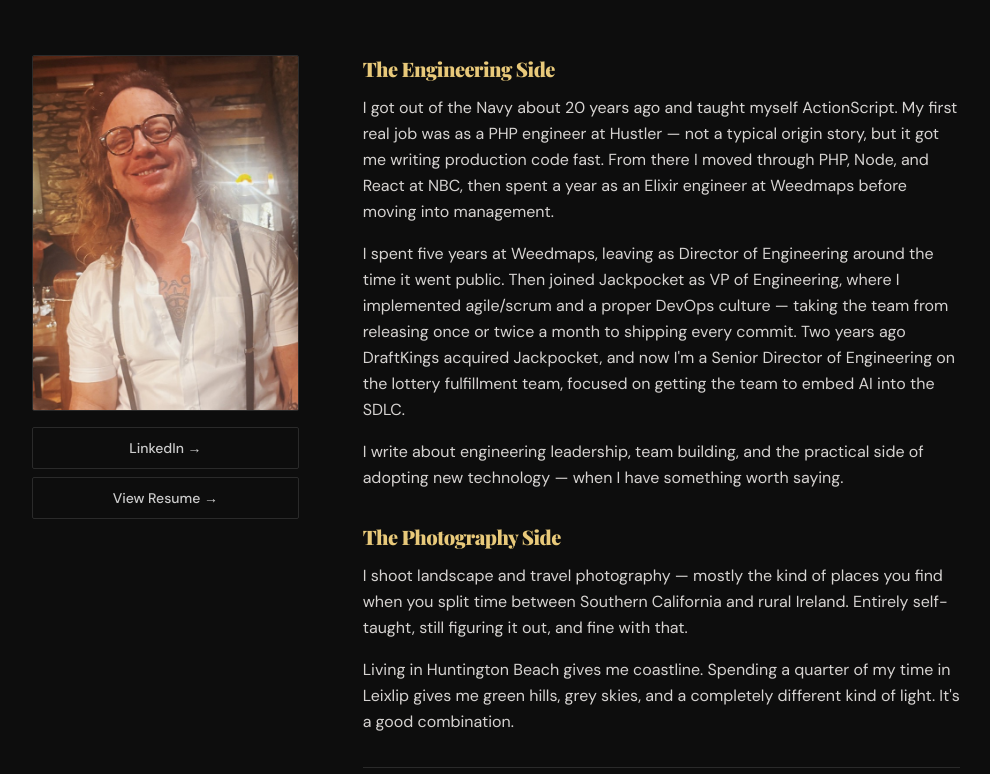
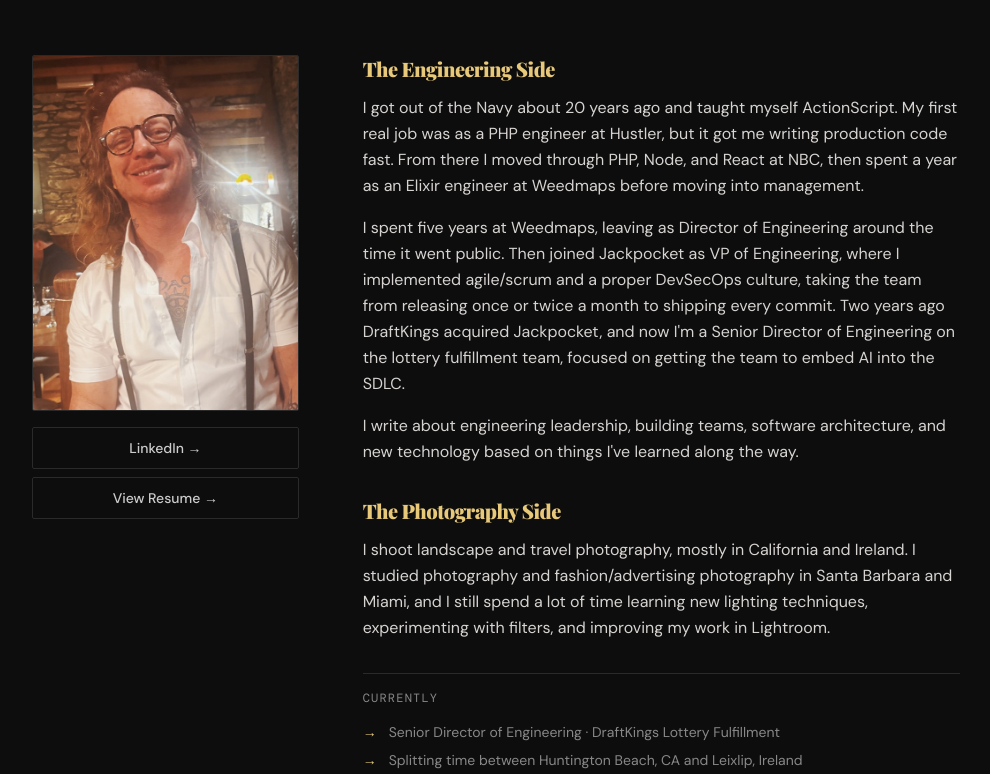
Before and after one commit to joshnykamp/joshnykamp-com, a Next.js app: page /about in a window 1280 px wide. Shown: the part 306-1080 px from the top of the page, without its empty margins (144-1134 px from the left). Built offline with nearby package versions, Linux system fonts and the light colour scheme; a web font is replaced by a local one.

Commit message:
getting rid of AI copy

```diff
--- a/src/app/about/page.tsx
+++ b/src/app/about/page.tsx
@@ -48,7 +48,7 @@
             <div className="space-y-4 text-stone-300 leading-relaxed">
               <p>
                 I got out of the Navy about 20 years ago and taught myself ActionScript.
-                My first real job was as a PHP engineer at Hustler — not a typical origin story,
+                My first real job was as a PHP engineer at Hustler,
                 but it got me writing production code fast. From there I moved through PHP,
                 Node, and React at NBC, then spent a year as an Elixir engineer at Weedmaps
                 before moving into management.
@@ -56,15 +56,14 @@
               <p>
                 I spent five years at Weedmaps, leaving as Director of Engineering around the
                 time it went public. Then joined Jackpocket as VP of Engineering, where I
-                implemented agile/scrum and a proper DevOps culture — taking the team from
+                implemented agile/scrum and a proper DevSecOps culture, taking the team from
                 releasing once or twice a month to shipping every commit. Two years ago
                 DraftKings acquired Jackpocket, and now I'm a Senior Director of Engineering
                 on the lottery fulfillment team, focused on getting the team to embed AI
                 into the SDLC.
               </p>
               <p>
-                I write about engineering leadership, team building, and the practical side
-                of adopting new technology — when I have something worth saying.
+                I write about engineering leadership, building teams, software architecture, and new technology based on things I've learned along the way.
               </p>
             </div>
           </div>
@@ -73,14 +72,9 @@
             <h2 className="heading-display text-xl mb-3 text-gold">The Photography Side</h2>
             <div className="space-y-4 text-stone-300 leading-relaxed">
               <p>
-                I shoot landscape and travel photography — mostly the kind of places you
-                find when you split time between Southern California and rural Ireland.
-                Entirely self-taught, still figuring it out, and fine with that.
-              </p>
-              <p>
-                Living in Huntington Beach gives me coastline. Spending a quarter of my time
-                in Leixlip gives me green hills, grey skies, and a completely different
-                kind of light. It's a good combination.
+                I shoot landscape and travel photography, mostly in California and Ireland.
+                I studied photography and fashion/advertising photography in Santa Barbara and Miami,
+                and I still spend a lot of time learning new lighting techniques, experimenting with filters, and improving my work in Lightroom.
               </p>
             </div>
           </div>
--- a/src/app/page.tsx
+++ b/src/app/page.tsx
@@ -24,8 +24,7 @@
             <span className="text-gold">DraftKings.</span>
           </h1>
           <p className="text-stone-400 text-lg md:text-xl max-w-xl mb-10 leading-relaxed">
-            Engineering leader, amateur photographer, surfer, and mountain biker
-            I split my time between Huntington Beach and Ireland.
+            Engineering leader, photographer, guitarist, bookworm, surfer, and mountain biker.
           </p>
           <div className="flex flex-wrap gap-4">
             <Link href="/blog" className="btn-primary">Read the blog</Link>
@@ -61,7 +60,7 @@
             <div>
               <p className="label-mono mb-2">Photography</p>
               <h2 className="heading-display text-3xl md:text-4xl max-w-lg">
-                Taking the Long Way.
+                From the Road.
               </h2>
             </div>
             <Link href="/photography" className="btn-outline flex-shrink-0">View gallery →</Link>
@@ -76,14 +75,14 @@
             <div>
               <p className="label-mono mb-3">About</p>
               <h2 className="heading-display text-3xl mb-5">
-                Engineer by trade.<br />
-                <span className="text-gold">Terrible at staying home.</span>
+                Engineering Leader<br />
+                <span className="text-gold">Photographer &amp; Traveler </span>
               </h2>
               <p className="text-stone-400 leading-relaxed mb-6">
-                I started writing ActionScript after getting out of the Navy and somehow ended up
-                as a Senior Director of Engineering at DraftKings. In between: PHP, Node, Elixir,
-                a stint at NBC, five years at Weedmaps, and a VP role at Jackpocket before
-                DraftKings acquired us. Based in Huntington Beach, perpetually in Ireland.
+                I got into software after leaving the Navy, starting with ActionScript and
+                eventually working my way through PHP, Node, Elixir, and engineering leadership. Along the way I spent time at Hustler, TalentReef NBC, five years at Weedmaps,
+                and was VP of Engineering at Jackpocket when DraftKings acquired us. <br />
+                These days I'm a Senior Director of Engineering at DraftKings, based in Huntington Beach and spending a lot of my time in Ireland.
               </p>
               <Link href="/about" className="btn-outline">More about me →</Link>
             </div>
--- a/src/app/photography/page.tsx
+++ b/src/app/photography/page.tsx
@@ -22,8 +22,8 @@
           <span className="text-gold">from the field.</span>
         </h1>
         <p className="text-stone-400 max-w-lg leading-relaxed">
-          Amateur travel and landscape photography. Mostly wide open spaces,
-          dramatic light, and places worth remembering.
+          Amateur travel and landscape photography. I mostly shoot landscapes now but I still love Fashion and Street Photography.
+          I try to always carry a camera with me (Phone doesn't count).
         </p>
       </div>
 
```
